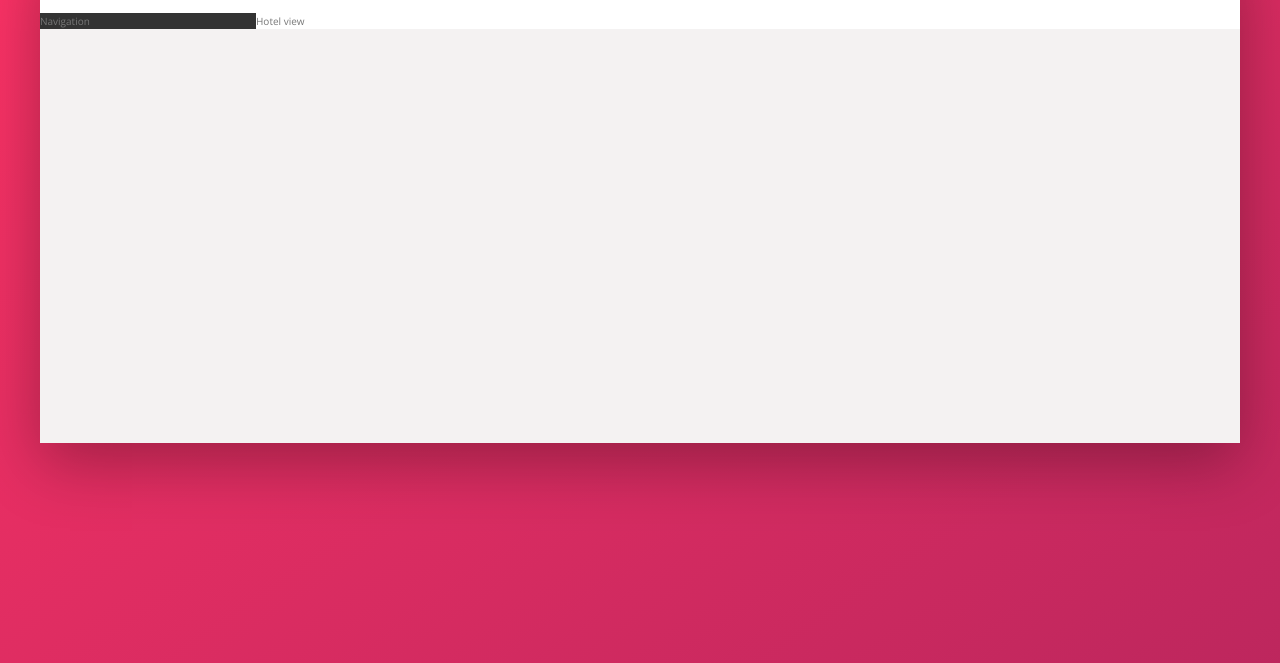
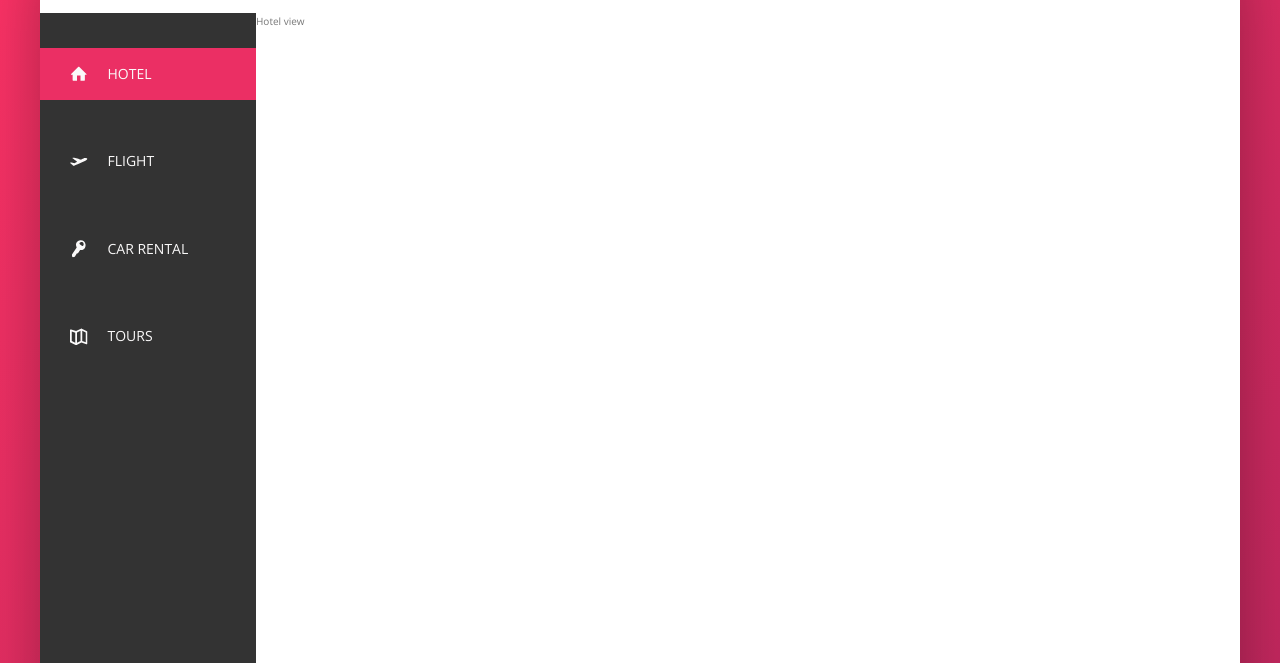
Before and after one commit to catalinpetrovici/Trillo-SASS-FlexBox, a website: page index.html in a window 1280 px wide. Shown: the part 137-800 px from the top of the page. Drawn offline with nearby package versions, Linux system fonts and the light colour scheme.

Commit message:
Building the Navigation - done

```diff
--- a/index.html
+++ b/index.html
@@ -43,7 +43,45 @@
         </header>
         <div class="content">
             <nav class="sidebar">
-                Navigation
+                <ul class="side-nav">
+                    <li class="side-nav__item side-nav__item--active">
+                        <a href="#" class="side-nav__link">
+                            <svg class="side-nav__icon">
+                                <use xlink:href="./img/sprite.svg#icon-home">
+                                </use>
+                            </svg>
+                            <span>Hotel</span>
+                        </a>
+                    </li>
+                    <li class="side-nav__item">
+                        <a href="#" class="side-nav__link">
+                            <svg class="side-nav__icon">
+                                <use xlink:href="./img/sprite.svg#icon-aircraft-take-off">
+                                </use>
+                            </svg>
+                            <span>Flight</span>
+                        </a>
+                    </li>
+                    <li class="side-nav__item">
+                        <a href="#" class="side-nav__link">
+                            <svg class="side-nav__icon">
+                                <use xlink:href="./img/sprite.svg#icon-key">
+                                </use>
+                            </svg>
+                            <span>Car rental</span>
+                        </a>
+                    </li>
+                    <li class="side-nav__item">
+                        <a href="#" class="side-nav__link">
+                            <svg class="side-nav__icon">
+                                <use xlink:href="./img/sprite.svg#icon-map">
+                                </use>
+                            </svg>
+                            <span>Tours</span>
+                        </a>
+                    </li>
+                </ul>
+                <div class="legal">&copy; 2022 by trillo. All right reserved.</div>
             </nav>
             <main class="hotel-view">Hotel view</main>
         </div>
--- a/sass/_components.scss
+++ b/sass/_components.scss
@@ -112,3 +112,74 @@
         margin-right: 1rem;
     }
 }
+
+//////////////////////////
+// SIDE NAVIGATION
+
+.side-nav {
+    &__item {
+        font-size: 1.4rem;
+        list-style: none;
+        margin-top: 3.5rem;
+    }
+
+    &__item {
+        position: relative;
+        &:not(:last-child) {
+            margin-bottom: 0.5rem;
+        }
+    }
+
+    &__item::before {
+        content: "";
+        position: absolute;
+        top: 0;
+        left: 0;
+        height: 100%;
+        width: 3px;
+        background-color: var(--color-primary);
+        transform: scaleY(0);
+        transform-origin: top;
+        transition: transform 0.2s, width 0.4s cubic-bezier(1, 0, 0, 1) 0.2s, background-color 0.1s;
+    }
+
+    &__item:hover::before,
+    &__item--active::before {
+        transform: scaleY(1);
+        width: 100%;
+    }
+
+    &__item:active::before {
+        background-color: var(--color-primary-light);
+    }
+
+    &__link:link,
+    &__link:visited {
+        color: var(--color-grey-light-1);
+        text-decoration: none;
+        text-transform: uppercase;
+        display: block;
+        padding: 1.5rem 3rem;
+        display: flex;
+        align-items: center;
+        position: relative;
+        z-index: 10;
+    }
+
+    &__icon {
+        width: 1.75rem;
+        height: 1.75rem;
+        margin-right: 2rem;
+        fill: currentColor; // parent element
+    }
+}
+
+//////////////////////////
+//LEGAL TEXT
+
+.legal {
+    font-size: 1.2rem;
+    color: var(--color-grey-light-4);
+    text-align: center;
+    padding: 2.5rem;
+}
--- a/sass/_layout.scss
+++ b/sass/_layout.scss
@@ -25,9 +25,15 @@
 .sidebar {
     background-color: var(--color-grey-dark-1);
     flex: 0 0 18%; // grow besides the width, shrink, flex-basis
+    display: flex;
+    flex-direction: column;
+    justify-content: space-between;
 }
 
 .hotel-view {
     background-color: var(--color-white);
+
+    //test
+    height: 80rem;
     flex: 1;
 }
```
Also changed, not shown: css/style.css.
